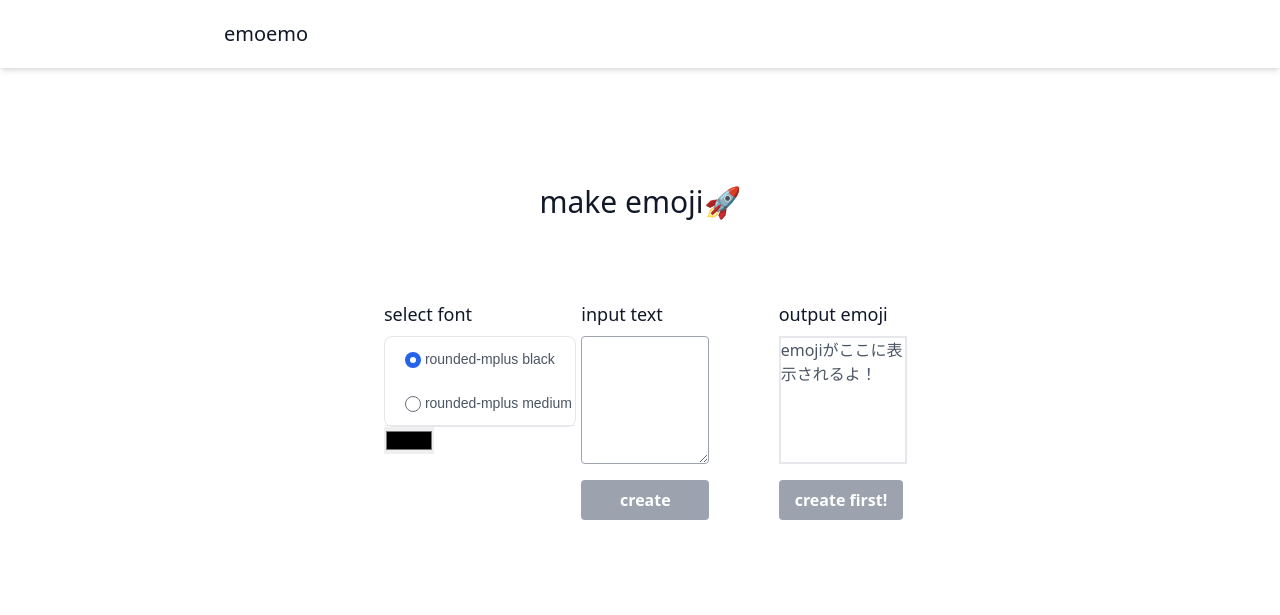
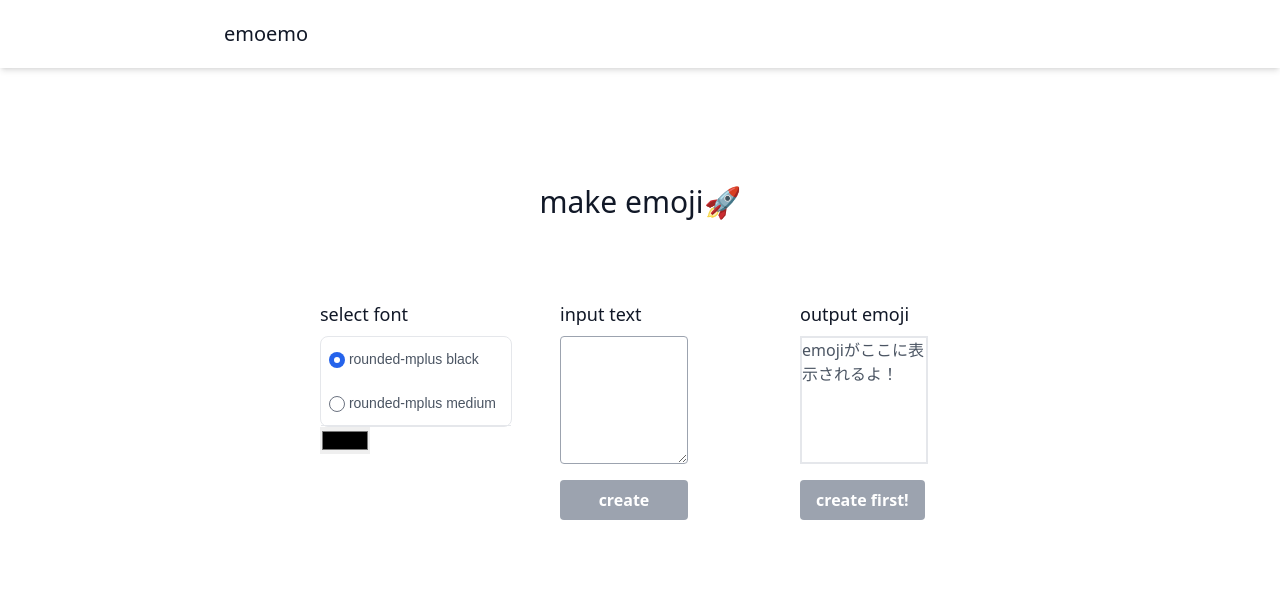
Before and after one commit to nibuno/emoemo, a Django app: page /emoemo in a window 1280 px wide. Shown: the top 615 px of the page. Run offline with Django 4.2, Linux system fonts and the light colour scheme; some libraries are stand-ins or nearby versions; some web fonts are replaced.

Commit message:
フォント選択の箇所が崩れていたので修正

```diff
--- a/emoemo/templates/base.html
+++ b/emoemo/templates/base.html
@@ -19,17 +19,17 @@
             </div>
         </div>
         <div class="container mx-auto flex flex-wrap p-5 flex-col items-center max-w-3xl">
-            <section class="text-gray-600 body-font">
+            <section class="text-gray-600 body-font mx-auto w-full">
                 <div class="container px-5 py-24 mx-auto">
                     <h1 class="sm:text-3xl text-2xl font-medium title-font text-center text-gray-900 mb-20">make emoji🚀</h1>
                     <form method="get">
                         <div class="flex flex-wrap sm:-m-4 -mx-4 -mb-10 -mt-4 md:space-y-0 space-y-6">
                             <div class="p-4 md:w-1/3 flex">
-                                <div class="flex-grow pl-6">
+                                <div class="flex-grow pl-6 whitespace-nowrap">
                                     <h2 class="text-gray-900 text-lg title-font font-medium mb-2 w-32">select font</h2>
                                     <ul class="w-48 text-sm font-medium border rounded-lg">
                                         <li class="w-full border-b rounded-t-lg">
-                                            <div class="flex items-center ps-3">
+                                            <div class="flex items-center">
                                                 <label for="list-radio-license"
                                                        class="w-full py-3 ms-2 text-sm font-medium rounded-mplus-1c-black">
                                                     <input id="list-radio-license"
@@ -41,7 +41,7 @@
                                                     rounded-mplus black
                                                 </label>
                                             </div>
-                                            <div class="flex items-center ps-3">
+                                            <div class="flex items-center">
                                                 <label for="rounded-mplus-medium"
                                                        class="w-full py-3 ms-2 text-sm font-medium rounded-mplus-1c-medium">
                                                     <input id="rounded-mplus-medium"
--- a/tailwindcss/static/css/dist/styles.css
+++ b/tailwindcss/static/css/dist/styles.css
@@ -859,12 +859,16 @@ select {
   width: 100%;
 }
 
-.max-w-3xl {
-  max-width: 48rem;
+.max-w-2xl {
+  max-width: 42rem;
 }
 
 .max-w-4xl {
   max-width: 56rem;
+}
+
+.max-w-3xl {
+  max-width: 48rem;
 }
 
 .flex-grow {
@@ -891,6 +895,10 @@ select {
   --tw-space-y-reverse: 0;
   margin-top: calc(1.5rem * calc(1 - var(--tw-space-y-reverse)));
   margin-bottom: calc(1.5rem * var(--tw-space-y-reverse));
+}
+
+.whitespace-nowrap {
+  white-space: nowrap;
 }
 
 .rounded {
@@ -936,11 +944,6 @@ select {
 .bg-gray-400 {
   --tw-bg-opacity: 1;
   background-color: rgb(156 163 175 / var(--tw-bg-opacity));
-}
-
-.bg-gray-600 {
-  --tw-bg-opacity: 1;
-  background-color: rgb(75 85 99 / var(--tw-bg-opacity));
 }
 
 .p-4 {
@@ -1094,6 +1097,10 @@ select {
     width: 33.333333%;
   }
 
+  .md\:w-1\/2 {
+    width: 50%;
+  }
+
   .md\:flex-row {
     flex-direction: row;
   }
```
Lines whose indentation alone changed are shown as unchanged.
